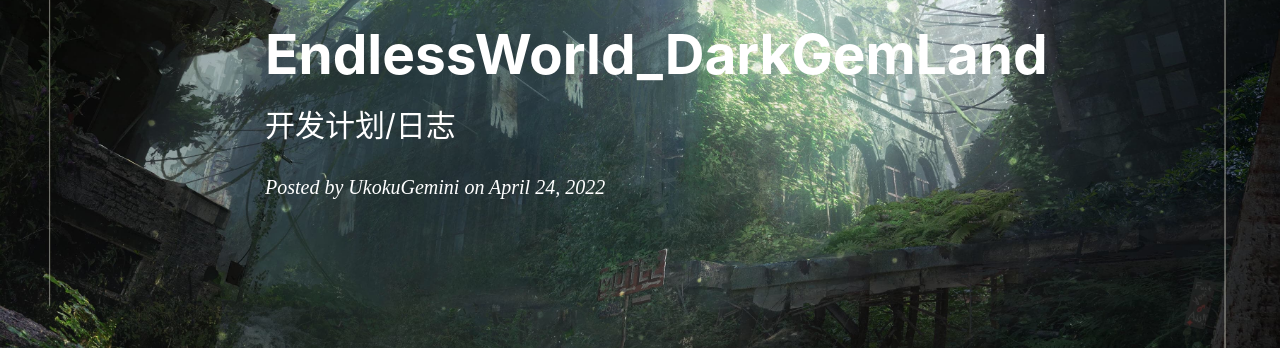
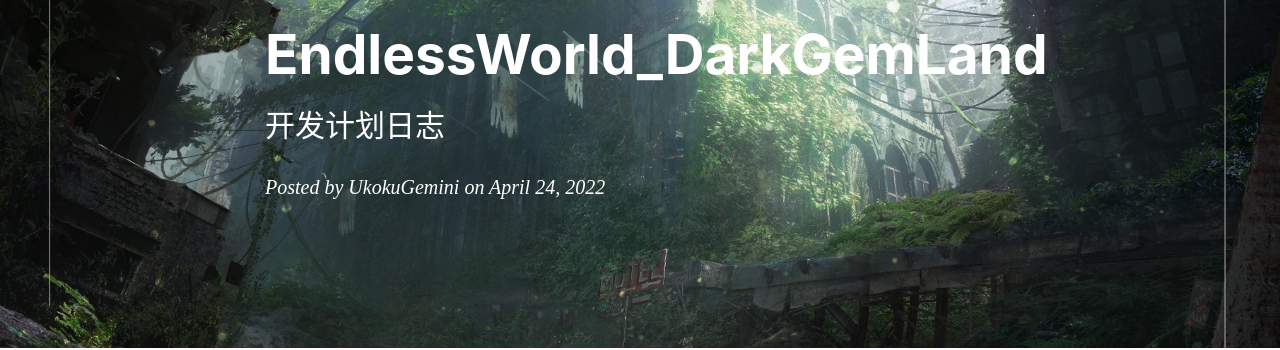
Before and after one commit to UkokuGemini/UkokuGemini.github.io, a Jekyll site: the page built from _posts/2022-04-24-EndlessWorld_DarkGemLand最新状态.md, in a window 1280 px wide. Shown: the part 146-496 px from the top of the page. Built offline with Jekyll 4.4.1, drawn with Linux system fonts in a browser that asks for light colours; nearby versions of some CDN libraries.

Commit message:
2022年4月24日01点36分

```diff
--- a/_posts/2022-04-24-EndlessWorld_DarkGemLand最新状态.md
+++ b/_posts/2022-04-24-EndlessWorld_DarkGemLand最新状态.md
@@ -1,7 +1,7 @@
 ---
 layout: post
 title: EndlessWorld_DarkGemLand
-subtitle: 开发计划/日志
+subtitle: 开发计划日志
 date: 2022-04-24
 author: UkokuGemini
 header-img: img/Blog/B05.jpg
```
